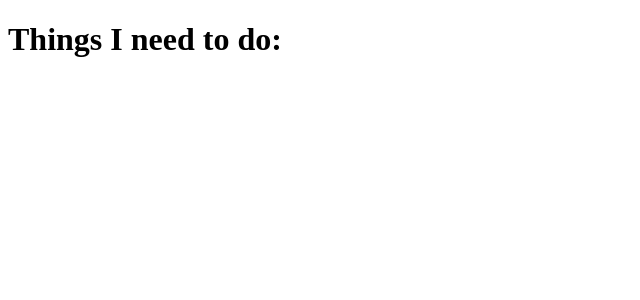
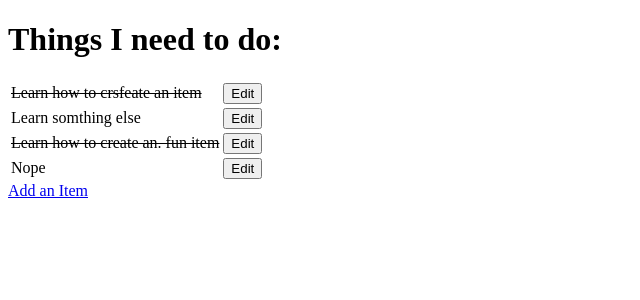
Before and after one commit to AnnaDobrucki/ci-full-stack-frameworks-hello-django, a Django app: page / in a window 1280 px wide. Shown: the top 300 px of the page, without its empty margins (0-640 px from the left). Run offline with Django 3.2, Linux system fonts and the light colour scheme; data comes from the database, SQL or seed files in the repository; both versions use the stored data as it was after the commit.

Commit message:
add more crud functionality

```diff
--- a/django_todo/urls.py
+++ b/django_todo/urls.py
@@ -15,9 +15,11 @@ Including another URLconf
 """
 from django.contrib import admin
 from django.urls import path
-from todo.views import get_todo_list
+from todo.views import get_todo_list, add_item, edit_item
 
 urlpatterns = [
     path('admin/', admin.site.urls),
-    path('', get_todo_list, name='get_todo_list')
+    path('', get_todo_list, name='get_todo_list'),
+    path('add', add_item, name='add_item'),
+    path('edit/<item_id>', edit_item, name="edit")
 ]
--- a/todo/models.py
+++ b/todo/models.py
@@ -1,6 +1,8 @@
 from django.db import models
 
 # Create your models here.
+
+
 class Item(models.Model):
     name = models.CharField(max_length=50, null=False, blank=False)
     done = models.BooleanField(null=False, blank=False, default=False)
--- a/todo/templates/todo/todo_list.html
+++ b/todo/templates/todo/todo_list.html
@@ -7,5 +7,25 @@
 </head>
 <body>
     <h1>Things I need to do:</h1>
+
+    <table>
+        {% for item in items %}
+            <tr>
+                {% if item.done %}
+                    <td><strike>{{ item.name }}</strike></td>
+                {% else %}
+                    <td>{{ item.name }}</td>
+                {% endif %}
+                <td>
+                    <a href="/edit/ {{ item.id }}">
+                        <button>Edit</button>
+                    </a>
+                </td>
+            </tr>
+            {% empty %}
+            <tr> <td>You have nothing to do</td></tr>
+        {% endfor %}
+    </table>
+    <a href="/add">Add an Item</a>
 </body>
 </html>
--- a/todo/views.py
+++ b/todo/views.py
@@ -1,5 +1,38 @@
-from django.shortcuts import render
+from django.shortcuts import render, redirect, get_object_or_404
+from .models import Item
+from .forms import ItemForm
 
-# Create your views here.
+
 def get_todo_list(request):
-    return  render(request, 'todo/todo_list.html')
+    items = Item.objects.all()
+    context =  {
+        'items': items
+    }
+    return  render(request, 'todo/todo_list.html', context)
+
+
+def add_item(request):
+    if request.method == 'POST':
+        form  = ItemForm(request.POST)
+        if form.is_valid():
+            form.save()
+            return redirect('get_todo_list')
+    form = ItemForm()
+    context = {
+        'form': form
+    }
+    return render(request, 'todo/add_item.html', context)
+
+
+def edit_item(request, item_id):
+    item = get_object_or_404(Item, id=item_id)
+    if request.method == 'POST':
+        form  = ItemForm(request.POST, instance=item)
+        if form.is_valid():
+            form.save()
+            return redirect('get_todo_list')
+    form = ItemForm(instance=item)
+    context = {
+        'form': form
+    }
+    return render(request, 'todo/edit_item.html', context)
```
Also changed, not shown: todo/forms.py (added, +8 -0 lines), todo/templates/todo/add_item.html (added, +20 -0 lines), todo/templates/todo/edit_item.html (added, +20 -0 lines), db.sqlite3.
